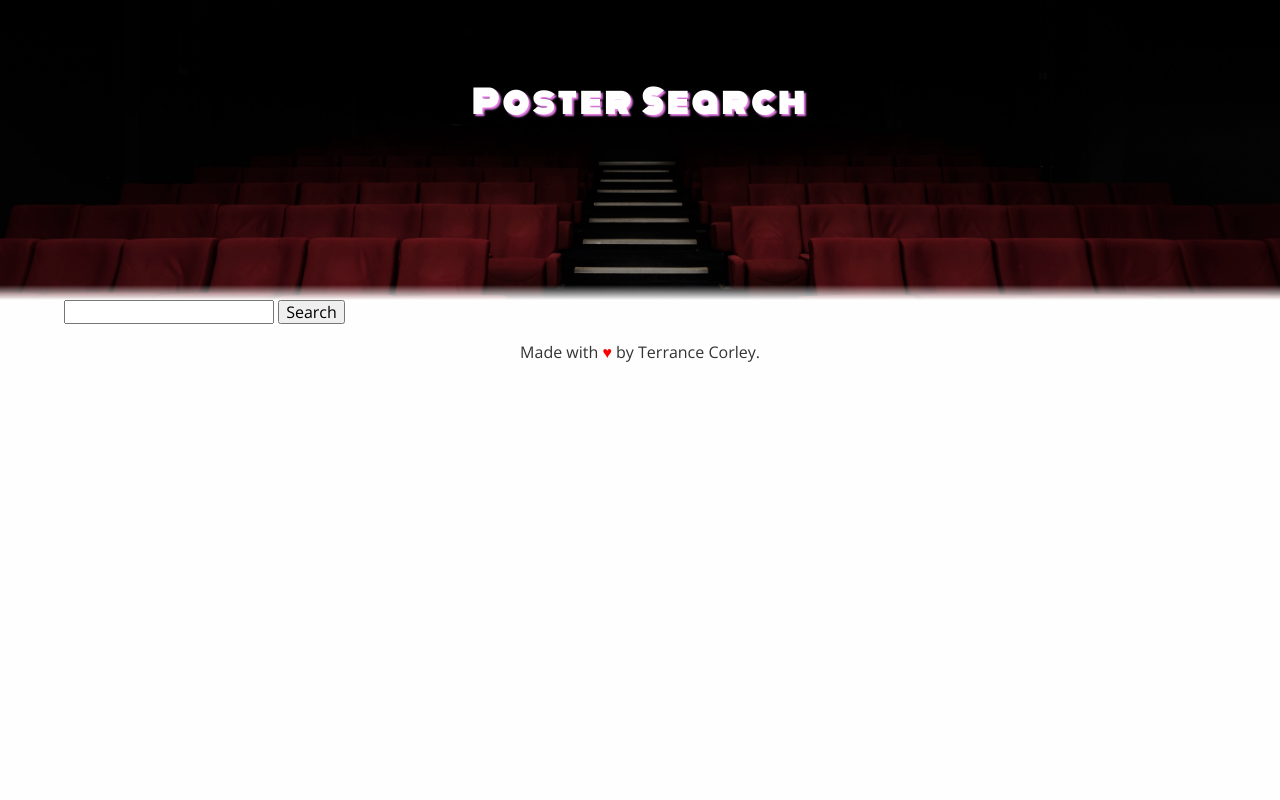
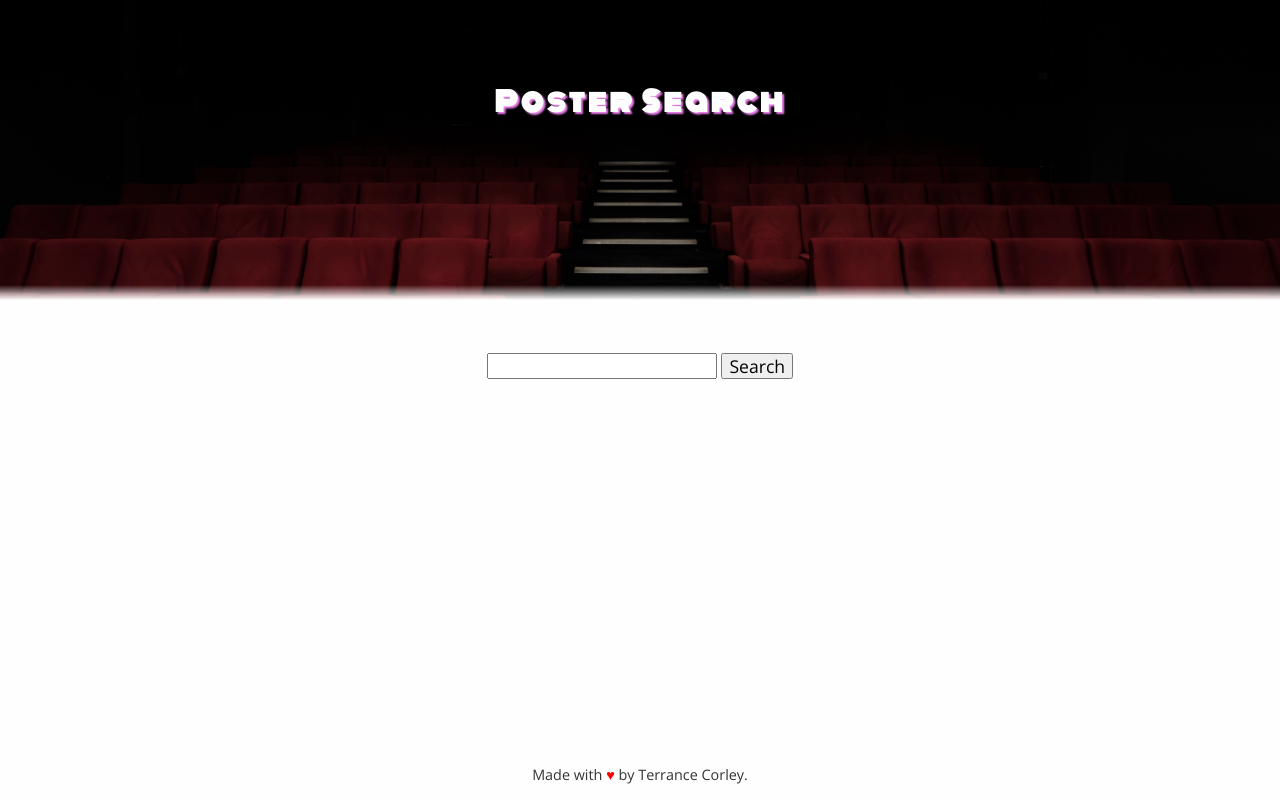
Before and after one commit to terrancecorley/stepstone-interview, a plain HTML site: page index.html in a window 1280 px wide. Drawn offline with nearby package versions, Linux system fonts and the light colour scheme.

Commit message:
added sticky footer || began form styles

```diff
--- a/css/index.css
+++ b/css/index.css
@@ -26,6 +26,13 @@ body {
   line-height: 1.5;
   color: var(--color--primary);
   background-color: var(--background-color--primary);
+  display: flex;
+  flex-direction: column;
+  min-height: 100vh;
+}
+
+main {
+  flex-grow: 1;
 }
 
 ul {
@@ -78,10 +85,10 @@ SITE HEADER
 
 h1 {
   font-family: 'Monoton', cursive;
-  font-size: 1.5em;
+  font-size: 1.3em;
   text-shadow: 2px 2px 2px var(--color--accent);
   letter-spacing: 0.125em;
-  margin: 0 0 3em;
+  margin: 0 0 3.5em;
   color: var(--color--secondary);
 }
 
@@ -90,8 +97,14 @@ h1 {
 POSTER SECTION
 ******************************/
 
-main {
+.poster-search-results__wrapper {
   padding: 0 5%;
+  text-align: center;
+}
+
+.poster-search-form {
+  font-size: 1.1rem;
+  margin: 3em 0;
 }
 
 
@@ -101,6 +114,7 @@ SITE FOOTER
 ******************************/
 
 .site-footer {
+  font-size: 0.9rem;
   text-align: center;
 }
 
--- a/index.html
+++ b/index.html
@@ -24,7 +24,7 @@
         <button type="submit">Search</button>
       </form>
 
-      <ul class="poster-search-results">
+      <ul class="poster-search-results" id="poster-search-results">
 
       </ul>
     </section>
```
